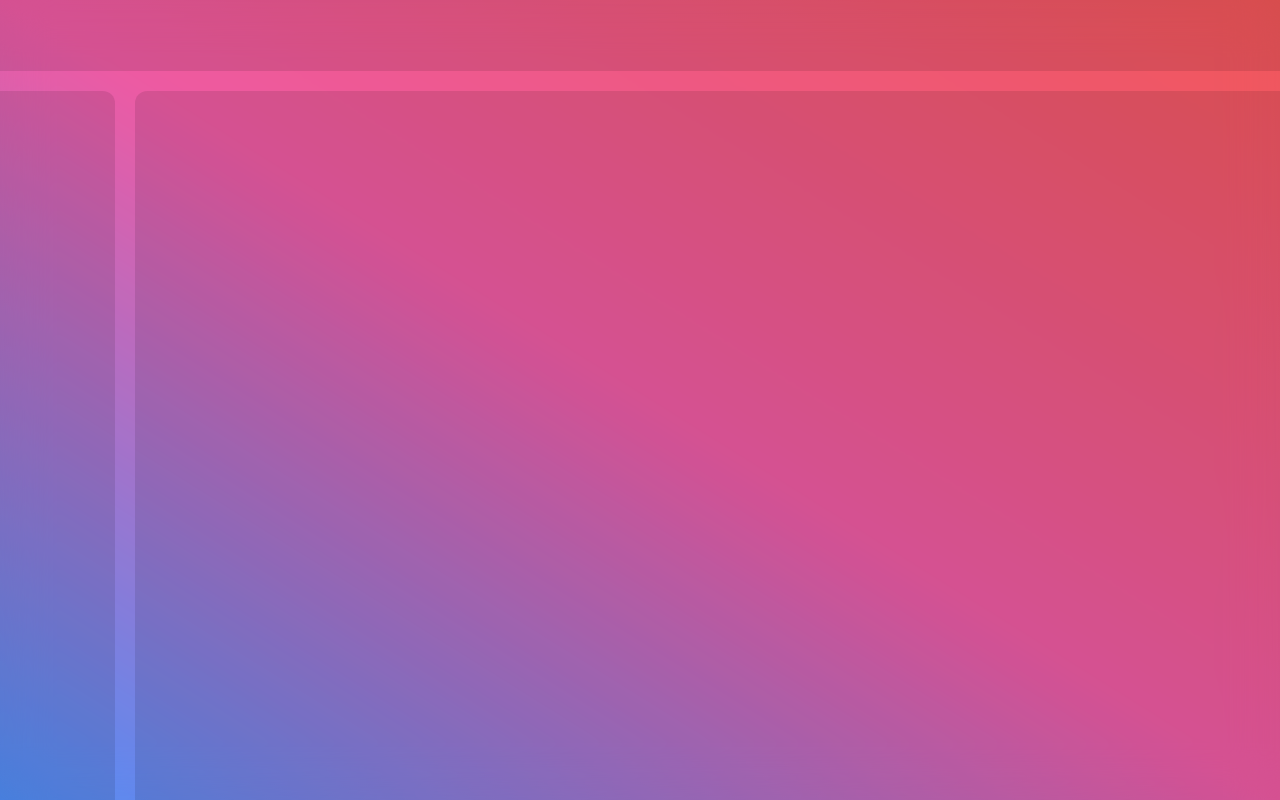
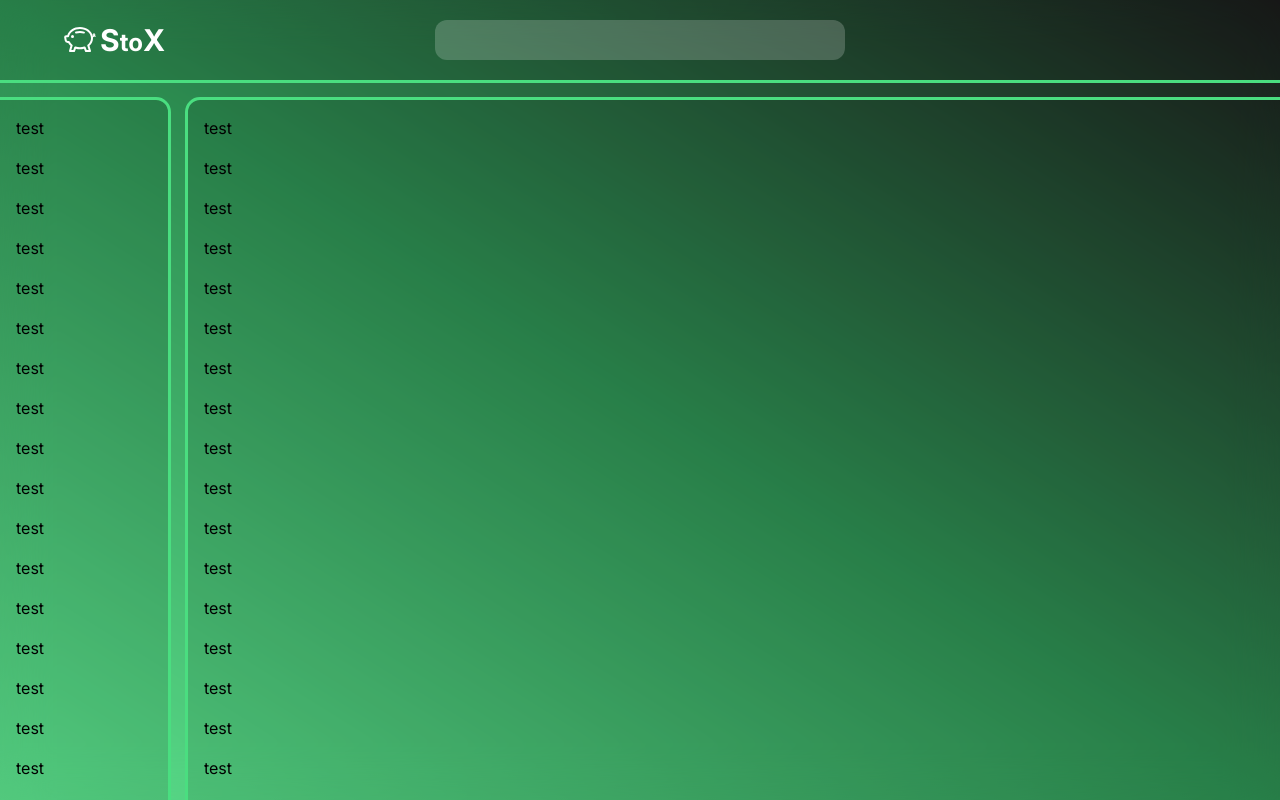
Before and after one commit to davidpierce24/learn-stocks, a Next.js app: page / in a window 1280 px wide. Built offline with nearby package versions, Linux system fonts and the light colour scheme.

Commit message:
iron out layout

```diff
--- a/app/page.tsx
+++ b/app/page.tsx
@@ -52,17 +52,96 @@ export default function Home() {
     // </body>
 
 
-    <div className="h-screen w-full bg-gradient-to-tr from-blue-500 via-pink-500 to-red-500">
+    <div className="h-screen w-full bg-gradient-to-tr from-green-400 via-green-700 to-black">
       <div className="h-full w-full bg-white bg-opacity-10 backdrop-blur-xl flex flex-col gap-5">
-        <div className="h-20 w-full bg-black bg-opacity-10">
 
+        {/* nav */}
+        <div className="h-20 w-full bg-black bg-opacity-10 outline outline-green-400 p-6 flex items-center font-bold text-white text-2xl">
+          <div className="basis-2/6 flex items-center pl-10">
+            <BsPiggyBank className="w-8 h-8 mr-1" />
+            <span><span className="text-3xl">S</span>to<span className="text-3xl">X</span></span>
+          </div>
+          <div className="basis-2/6">
+            <input type="search" className="w-full h-10 bg-white bg-opacity-20 rounded-xl"/>
+          </div>
+          <div className="basis-2/6"></div>
         </div>
-        <div className="h-full w-full flex gap-5">
-          <div className="h-full w-32 bg-black bg-opacity-10 rounded-tr-xl">
 
+        {/* body */}
+        <div className="h-[calc(100%-6.25rem)] w-full flex gap-5">
+
+          {/* sidebar */}
+          <div className="h-full w-48 bg-black bg-opacity-10 rounded-tr-xl outline outline-green-400 flex flex-col p-4 gap-4 overflow-y-auto">
+            <div>test</div>
+            <div>test</div>
+            <div>test</div>
+            <div>test</div>
+            <div>test</div>
+            <div>test</div>
+            <div>test</div>
+            <div>test</div>
+            <div>test</div>
+            <div>test</div>
+            <div>test</div>
+            <div>test</div>
+            <div>test</div>
+            <div>test</div>
+            <div>test</div>
+            <div>test</div>
+            <div>test</div>
+            <div>test</div>
+            <div>test</div>
+            <div>test</div>
+            <div>test</div>
+            <div>test</div>
+            <div>test</div>
+            <div>test</div>
+            <div>test</div>
+            <div>test</div>
+            <div>test</div>
+            <div>test</div>
           </div>
-          <div className="h-full w-full bg-black bg-opacity-10 rounded-tl-xl">
 
+          {/* mainbody */}
+          <div className="h-full w-full bg-black bg-opacity-10 rounded-tl-xl outline outline-green-400 flex flex-col p-4 gap-4 overflow-y-auto">
+            {/* <div className="h-40 w-full bg-black rounded-xl"></div>
+            <div className="h-40 w-full bg-black rounded-xl"></div>
+            <div className="h-40 w-full bg-black rounded-xl"></div>
+            <div className="h-40 w-full bg-black rounded-xl"></div>
+            <div className="h-40 w-full bg-black rounded-xl"></div>
+            <div className="h-40 w-full bg-black rounded-xl"></div>
+            <div className="h-40 w-full bg-black rounded-xl"></div>
+            <div className="h-40 w-full bg-black rounded-xl"></div>
+            <div className="h-40 w-full bg-black rounded-xl"></div>
+            <div className="h-40 w-full bg-black rounded-xl"></div> */}
+            <div>test</div>
+            <div>test</div>
+            <div>test</div>
+            <div>test</div>
+            <div>test</div>
+            <div>test</div>
+            <div>test</div>
+            <div>test</div>
+            <div>test</div>
+            <div>test</div>
+            <div>test</div>
+            <div>test</div>
+            <div>test</div>
+            <div>test</div>
+            <div>test</div>
+            <div>test</div>
+            <div>test</div>
+            <div>test</div>
+            <div>test</div>
+            <div>test</div>
+            <div>test</div>
+            <div>test</div>
+            <div>test</div>
+            <div>test</div>
+            <div>test</div>
+            <div>test</div>
+            <div>test</div>
+            <div>test</div>
           </div>
         </div>
       </div>
```
